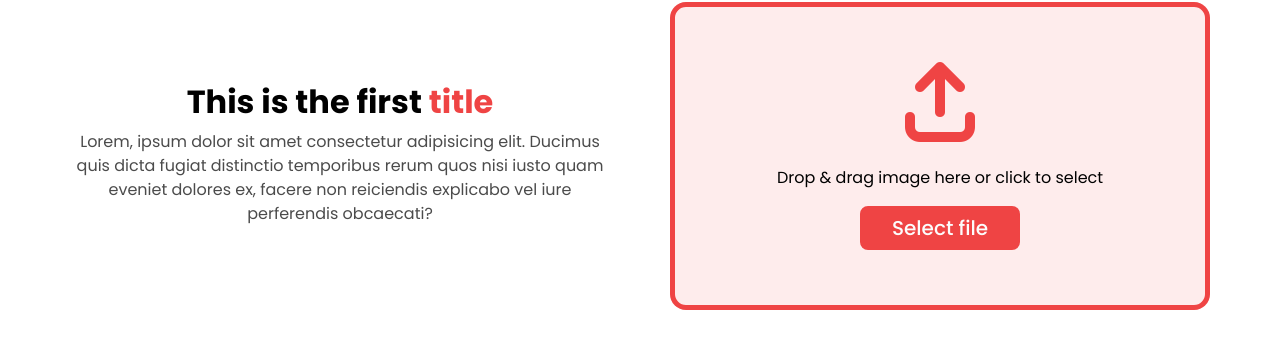
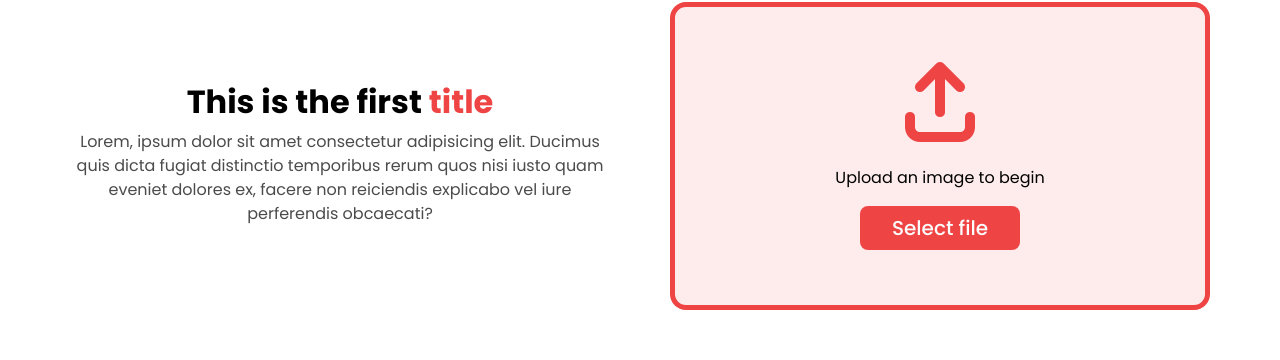
Before and after one commit to SamuelJForrest/colourgrab-v2, a Flask app: page / in a window 1280 px wide. Shown: the part 158-518 px from the top of the page. Run offline with Flask 3, Linux system fonts and the light colour scheme; some libraries are stand-ins or nearby versions.

Commit message:
AMEND: Updated image upload text

```diff
--- a/colourgrab/templates/components/upload.html
+++ b/colourgrab/templates/components/upload.html
@@ -10,7 +10,7 @@
             <div class="col-lg-6 ps-lg-5">
                 <div class="upload-area">
                     <i class="upload-icon fa-solid fa-arrow-up-from-bracket"></i>
-                    <p>Drop & drag image here or click to select</p>
+                    <p>Upload an image to begin</p>
                     <form action="/" method="POST" enctype="multipart/form-data" id="upload-form">
                         <label for="file-input" class="upload-label">
                             <span>Select file</span>
```
